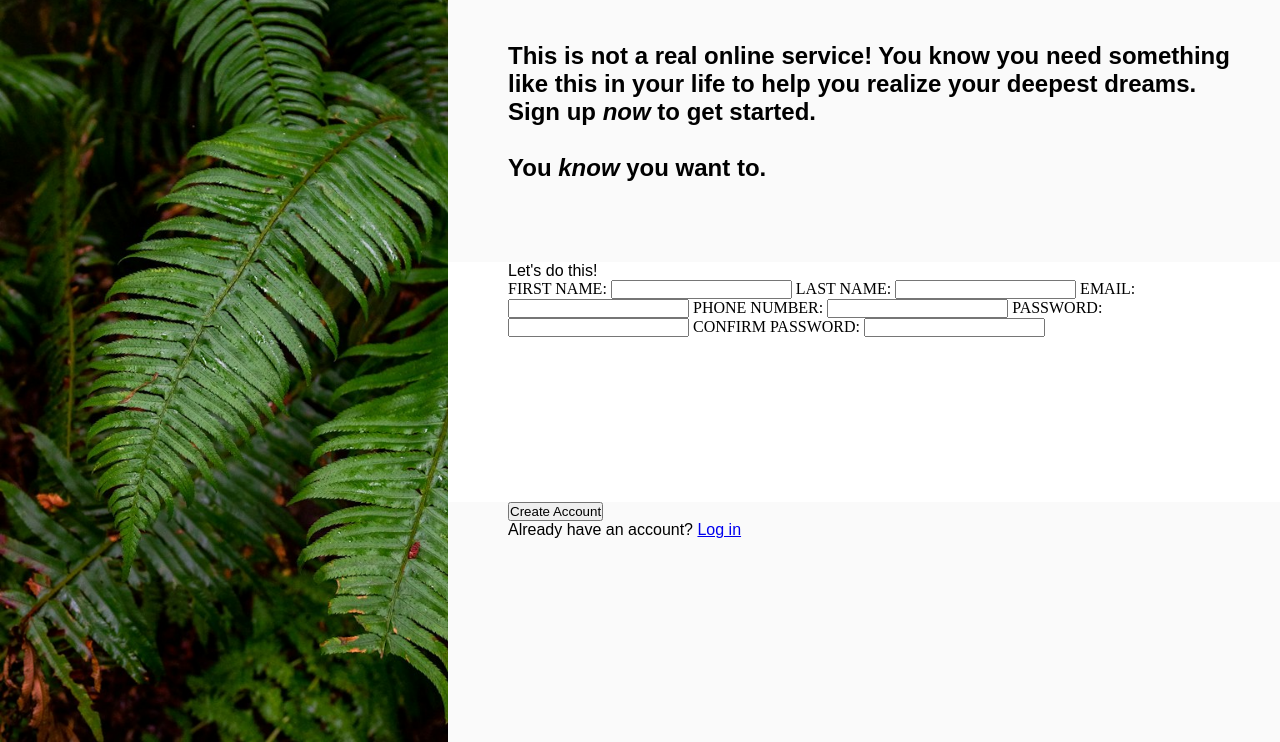
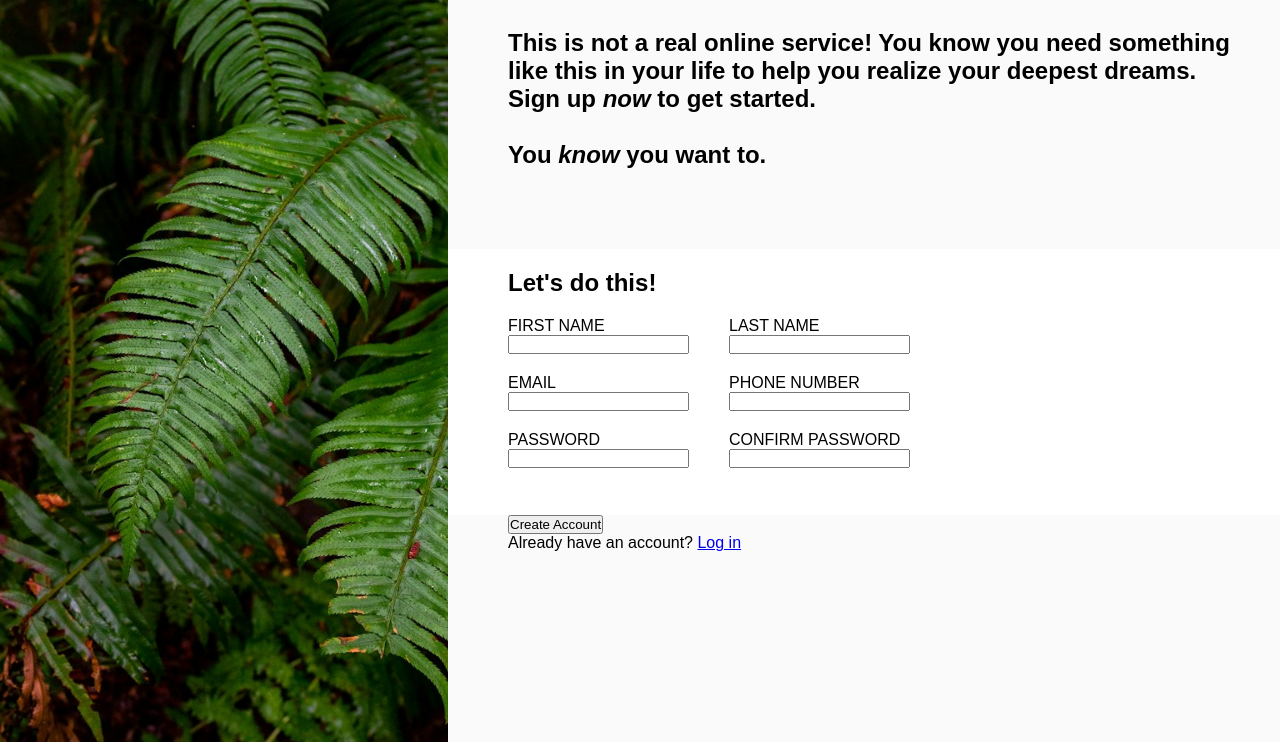
Before and after one commit to alexnewman42/odinForm, a plain HTML site: page index.html in a window 1280 px wide. Shown: the part 58-800 px from the top of the page. Drawn offline with Linux system fonts and the light colour scheme.

Commit message:
Added divs and adjust formating

```diff
--- a/index.html
+++ b/index.html
@@ -25,26 +25,37 @@
                 </h2>
             </div>
             <div class="second">
-                <p>Let's do this!</p>
-                <form action="example.com/path" method="post">
-                    <label for="first_name">FIRST NAME:</label>
-                    <input type="text" id="first_name">
+                <h2>Let's do this!</h2>
+                <form action="example.com/path" method="post" class="form-main-div">
+                    <div class="form-divs">
+                        <div class="form-div">
+                            <label for="first_name">FIRST NAME</label>
+                            <input type="text" id="first_name">
+                        </div>
+                        <div class="form-div">
+                            <label for="email">EMAIL</label>
+                            <input type="email" id="email">
+                        </div>
+                        <div class="form-div">
+                            <label for="password">PASSWORD</label>
+                            <input type="password" id="password">
+                        </div>
+                    </div>
 
-                    <label for="last_name">LAST NAME:</label>
-                    <input type="text" id="last_name">
-
-                    <label for="email">EMAIL:</label>
-                    <input type="email" id="email">
-
-                    <label for="phone">PHONE NUMBER:</label>
-                    <input type="tel" id="phone">
-
-                    <label for="password">PASSWORD:</label>
-                    <input type="password" id="password">
-
-                    <label for="conf_password">CONFIRM PASSWORD:</label>
-                    <input type="password" id="conf_password">
-
+                    <div class="form-divs">
+                        <div class="form-div">
+                            <label for="last_name">LAST NAME</label>
+                            <input type="text" id="last_name">
+                        </div>
+                        <div class="form-div">
+                            <label for="phone">PHONE NUMBER</label>
+                            <input type="tel" id="phone">
+                        </div>
+                        <div class="form-div">
+                            <label for="conf_password">CONFIRM PASSWORD</label>
+                            <input type="password" id="conf_password">
+                        </div>
+                    </div>
                 </form>
 
             </div>
--- a/styles.css
+++ b/styles.css
@@ -6,12 +6,10 @@
 * {
     padding: 0px;
     margin: 0px;
+    font-family: Norse-Bold, sans-serif;
     /*border: red solid 2px;*/
 }
 
-h1, h2, p {
-    font-family: Norse-Bold, sans-serif;
-}
 
 .main {
     display: flex;
@@ -26,7 +24,7 @@ h1, h2, p {
     background-repeat: no-repeat;
     background-size: cover;
     color: white;
-    font-family: Norse-Bold, sans-serif;
+
 }
 
 .right {
@@ -47,10 +45,21 @@ h1, h2, p {
 .second {
     height: 33vh;
     background-color: white;
-    padding-left: 60px;
+    padding: 20px 0 20px 60px;
 }
 
 .third {
     height: 33vh;
     padding-left: 60px;
 }
+
+.form-main-div {
+    display: flex;
+    flex-direction: row;
+}
+
+.form-div {
+    display: flex;
+    flex-direction: column;
+    margin: 20px 40px 20px 0px;
+}
```
